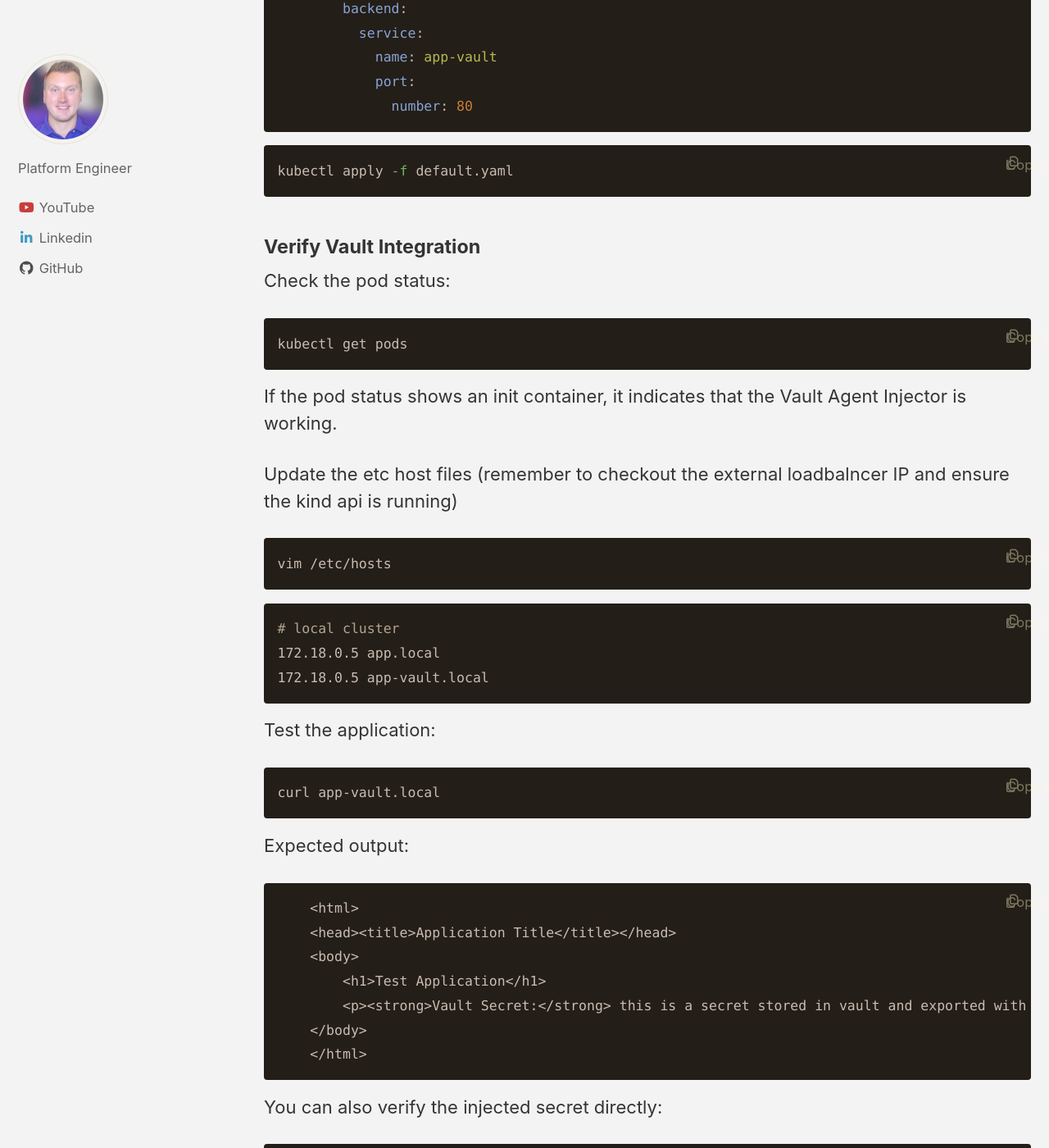
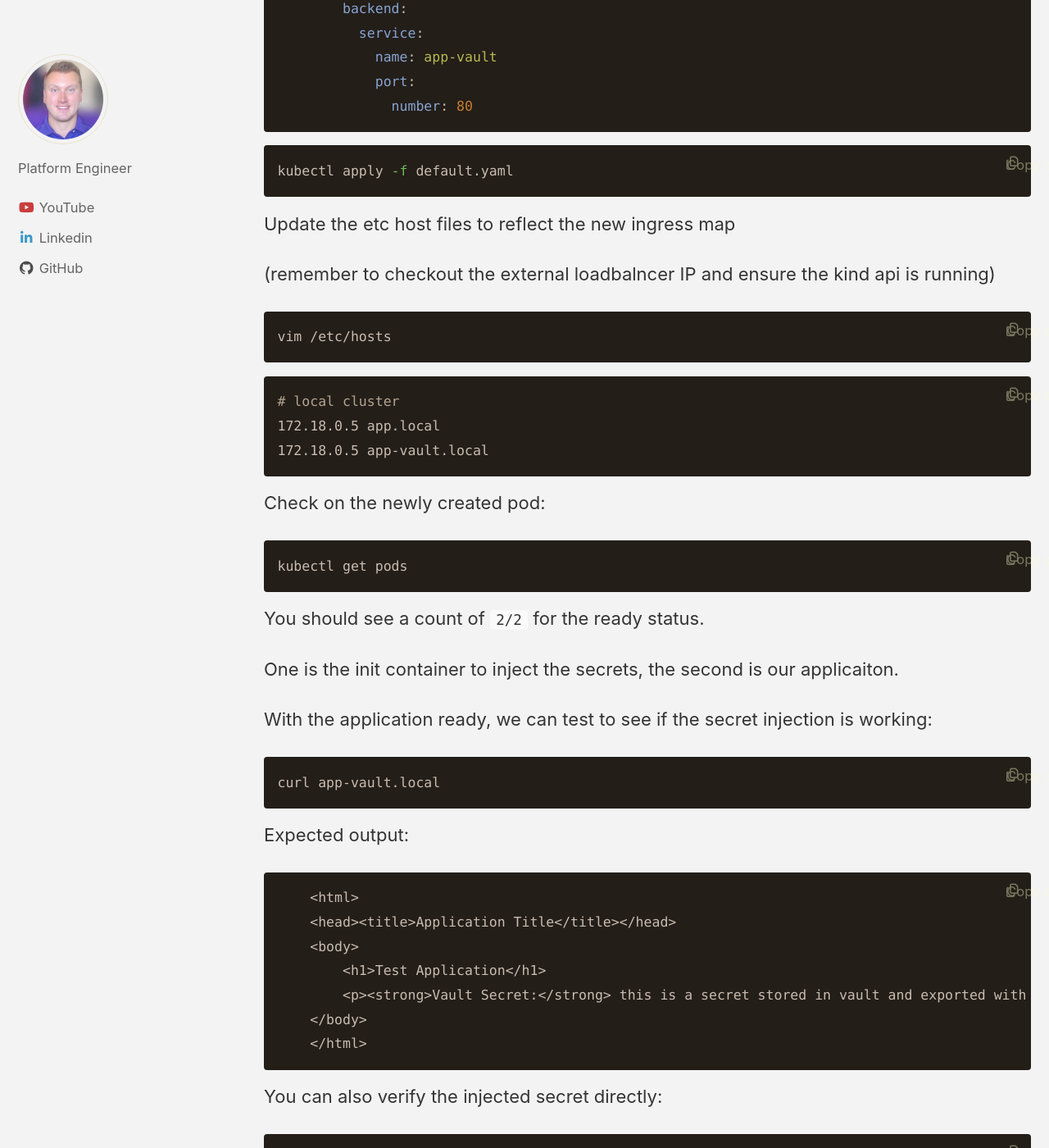
Before and after one commit to Matcham89/chrismatcham-dev, a Jekyll site: the page built from _posts/2025-01-01-Hands-On-Kubernetes-Part 2-Deploying-Vault.md, in a window 1280 px wide and 1400 px high, scrolled down 9734 px. Shown: the whole window at 82% size. Built offline with Jekyll 4.4.1, drawn with Linux system fonts in a browser that asks for light colours; cached includes are drawn as plain includes.

Commit message:
feat: update part 2

````diff
--- a/_posts/2025-01-01-Hands-On-Kubernetes-Part 2-Deploying-Vault.md
+++ b/_posts/2025-01-01-Hands-On-Kubernetes-Part 2-Deploying-Vault.md
@@ -314,14 +314,9 @@ spec:
 kubectl apply -f default.yaml
 ```
 
-#### Verify Vault Integration
-Check the pod status:
-```bash
-kubectl get pods
-```
-If the pod status shows an init container, it indicates that the Vault Agent Injector is working.
 
-Update the etc host files
+Update the etc host files to reflect the new ingress map
+
 (remember to checkout the external loadbalncer IP and ensure the kind api is running)
 
 ```bash
@@ -334,7 +329,15 @@ vim /etc/hosts
 172.18.0.5 app-vault.local
 ```
 
-Test the application:
+Check on the newly created pod:
+```bash
+kubectl get pods
+```
+You should see a count of `2/2` for the ready status.
+
+One is the init container to inject the secrets, the second is our applicaiton.
+
+With the application ready, we can test to see if the secret injection is working:
 ```bash
 curl app-vault.local
 ```
````
